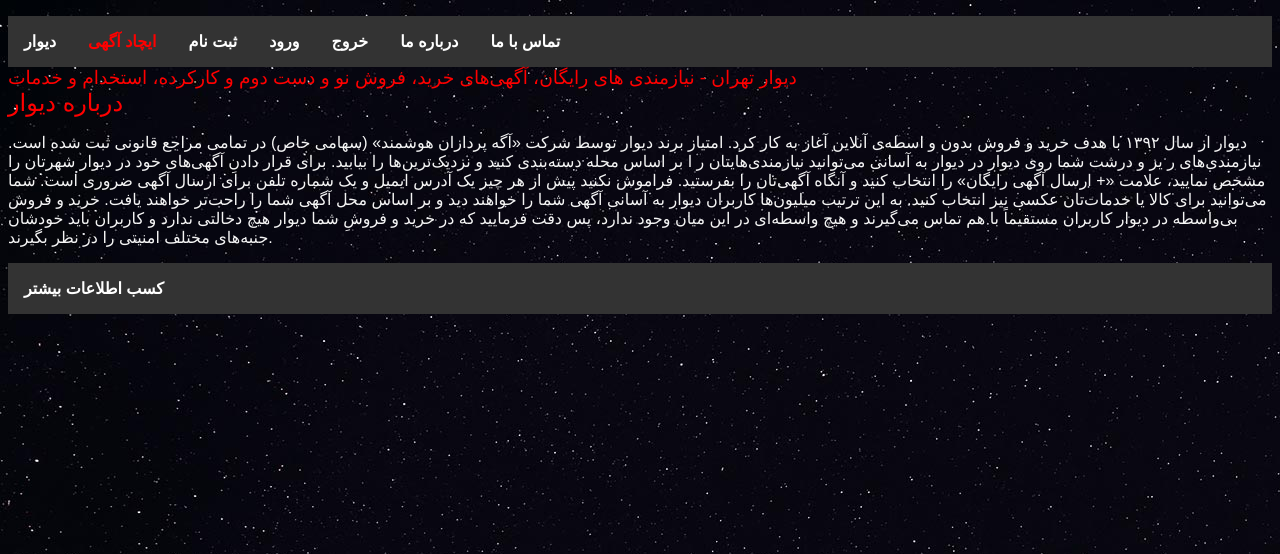
After one commit to milad-mib/pj-divar0, a Django app: page /Divar/about_me in a window 1280 px wide. The commit adds this page. Shown: the top 554 px of the page. Run offline with Django 3.2, Linux system fonts and the light colour scheme.

```diff
--- /dev/null
+++ b/Divar/Home/templates/Home/about_me.html
@@ -0,0 +1,48 @@
+{% extends 'home/base.html'%}
+{%block title%}
+درباره ما
+{%endblock%}
+
+{%block home%}
+  <div class="container">
+  <h3>دیوار تهران - نیازمندی‌ های رایگان، آگهی‌های خرید، فروش نو و دست دوم و کارکرده، استخدام و خدمات</h3>
+  <section>
+
+    <h2>درباره دیوار</h2>
+    <p>دیوار از سال ۱۳۹۲ با هدف خرید و فروش بدون و
+اسطه‌ی آنلاین آغاز به کار کرد. امتیاز برند دیوار توسط شرکت
+«آگه پردازان هوشمند» (سهامی خاص) در  تمامی مراجع قانونی ثبت شده است.
+
+نیازمندی‌های ر
+یز و درشت شما روی دیوار
+در دیوار به آسانی می‌توانید نیازمندی‌هایتان ر
+ا بر اساس محله دسته‌بندی کنید و نزدیک‌ترین‌ها را بیابید.
+
+
+
+برای قرار دادنِ آگهی‌های خود در دیوار
+شهرتان را مشخص نمایید، علامت «+ ارسال آگهی رایگان»
+را انتخاب کنید و آنگاه آگهی‌تان را بفرستید.
+
+فراموش نکنید پیش از هر چیز یک آدرس ایمیل و یک شماره تلفن
+برای ارسال آگهی ضروری است. شما می‌توانید برای کالا یا خدمات‌تان عکسی نیز انتخاب کنید.
+
+به این ترتیب میلیون‌ها کاربران دیوار به آسانی آگهی‌ شما را
+خواهند دید و بر اساس محل آگهی شما را راحت‌تر خواهند یافت.
+
+
+
+خرید و فروش بی‌واسطه
+در دیوار کاربران مستقیماً با هم تماس می‌گیرند و هیچ واسطه‌ای در
+این میان وجود ندارد، پس دقت فرمایید که در خرید و فروشِ شما
+دیوار هیچ دخالتی ندارد
+و کاربران باید خودشان جنبه‌های مختلف امنیتی را در نظر بگیرند.</p>
+
+
+    <ul class="actions">
+      <li><a href=https://fa.wikipedia.org/wiki/%D8%AF%DB%8C%D9%88%D8%A7%D8%B1_(%D9%88%D8%A8%DA%AF%D8%A7%D9%87) class="button">کسب اطلاعات بیشتر</a></li>
+    </ul>
+  </section>
+
+  </div>
+  {%endblock%}
--- a/Divar/Home/templates/Home/base.html
+++ b/Divar/Home/templates/Home/base.html
@@ -11,7 +11,49 @@
     <link rel="stylesheet" href="{% static 'style.css' %}">
     </head>
   <body>
-    <h1> <a href="{% url 'Home:Home' %}"> <img src="{% static 'icon.png' %}" alt="Logo" width="80" height="50" > </a>
+    <style>
+  ul {
+    list-style-type: none;
+    margin: 0;
+    padding: 0;
+    overflow: hidden;
+    background-color: #333333;
+  }
+
+  li {
+    float: left;
+  }
+
+  li a {
+    display: block;
+    color: white;
+    text-align: center;
+    padding: 16px;
+    text-decoration: none;
+  }
+
+  li a:hover {
+    background-color: #111111;
+  }
+  </style>
+  </head>
+  <body>
+
+  <h2></h2>
+  <p></p>
+
+    <ul>
+    <li><a href="{% url 'Home:Home' %}">دیوار</a></li>
+    <li><a href="">ایچاد آگهی</a></li>
+    <li><a href="{% url 'account:signup_form' %}">ثبت نام</a></li>
+    <li><a href="{% url 'account:login_form' %}">ورود</a></li>
+    <li><a href="{% url 'account:logout_form' %}">خروج</a></li>
+    <li><a href="{% url 'Home:about_me' %}">درباره ما</a></li>
+    <li><a href="{% url 'Home:content' %}">تماس با ما</a></li>
+
+  </ul>
+    {# <h1> <a href="{% url 'account:logout_form' %}"><button type="button">خروج</button></a> </h1> #}
+    {# <h1> <a href="{% url 'Home:Home' %}"> <img src="{% static 'icon.png' %}" alt="Logo" width="80" height="50" > </a> #}
     </h1>
   <div class="wrapper">
     {% block home  %}
--- a/Divar/Home/urls.py
+++ b/Divar/Home/urls.py
@@ -3,6 +3,9 @@
 app_name ='Home'
 urlpatterns = [
     path('', views.Home, name='Home'),
+    path('/about_me', views.about_me, name='about_me'),
+    path('/content', views.contact, name='content'),
     path('<slug>', views.detailshow, name='detail_show'),
 
+
 ]
--- a/Divar/Home/views.py
+++ b/Divar/Home/views.py
@@ -10,3 +10,10 @@
     # return HttpResponse (slug)
     show_detail = models.Divar.objects.get(slug=slug)
     return render (request, 'Home/show_detail.html', {'show_detail':show_detail}  )
+
+
+def about_me(request):
+    return render(request,'Home/about_me.html' )
+
+def contact(request):
+    return render(request ,'Home/contact.html' )
--- a/Divar/account/templates/account/login.html
+++ b/Divar/account/templates/account/login.html
@@ -1,4 +1,4 @@
-{% extends 'account\base.html' %}
+{% extends 'home\base.html' %}
 {% block title %}
 صفحه وروود و ثبت نام
 {% endblock %}
--- a/Divar/account/templates/account/signup.html
+++ b/Divar/account/templates/account/signup.html
@@ -1,4 +1,4 @@
-{% extends 'account\base.html' %}
+{% extends 'home\base.html' %}
 {% block title %}
 صفحه وروود و ثبت نام
 {% endblock %}
--- a/Divar/account/urls.py
+++ b/Divar/account/urls.py
@@ -2,7 +2,8 @@
 from . import views
 app_name = 'account'
 urlpatterns = [
-    path('signup', views.signup_form, name='signup_form'),
-    path('login', views.login_form, name='login_form'),
+    path('signup', views.signup_form, name = 'signup_form'),
+    path('login' , views.login_form,  name = 'login_form' ),
+    path('logout', views.logout_form, name = 'logout_form'),
 
 ]
--- a/Divar/static/style.css
+++ b/Divar/static/style.css
@@ -15,7 +15,7 @@
   color:red;
 }
 a,a:hover,a:visited{
-  color: yelow;
+  color: red;
   font-weight: bold;
   text-decoration: none;
 }
```
Also changed, not shown: Divar/Home/templates/Home/contact.html (added, +31 -0 lines), Divar/account/templates/account/base.html (deleted, +0 -22 lines), Divar/account/views.py (+12 -2 lines), Divar/db.sqlite3, Divar/static/icon.png.
